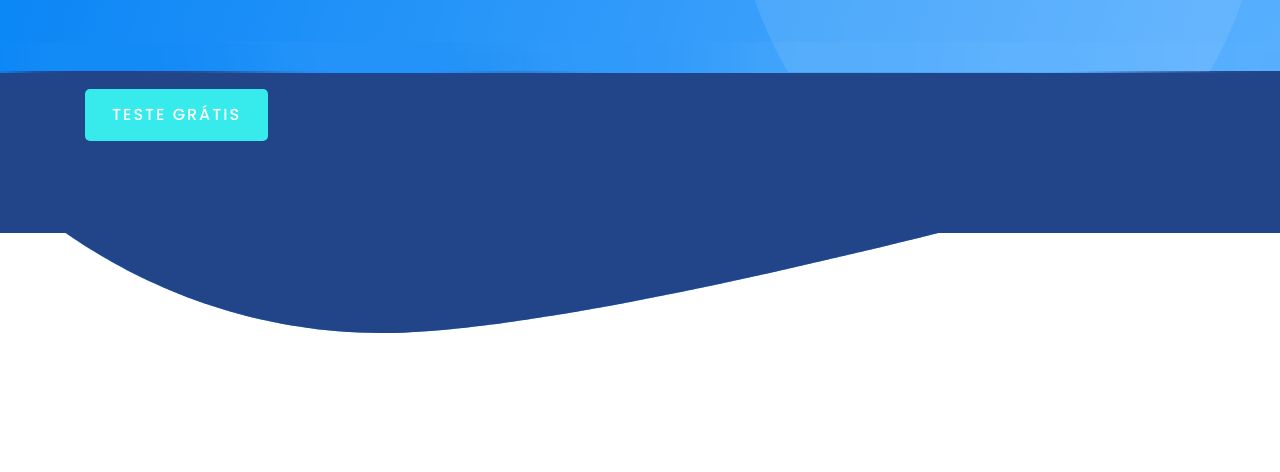
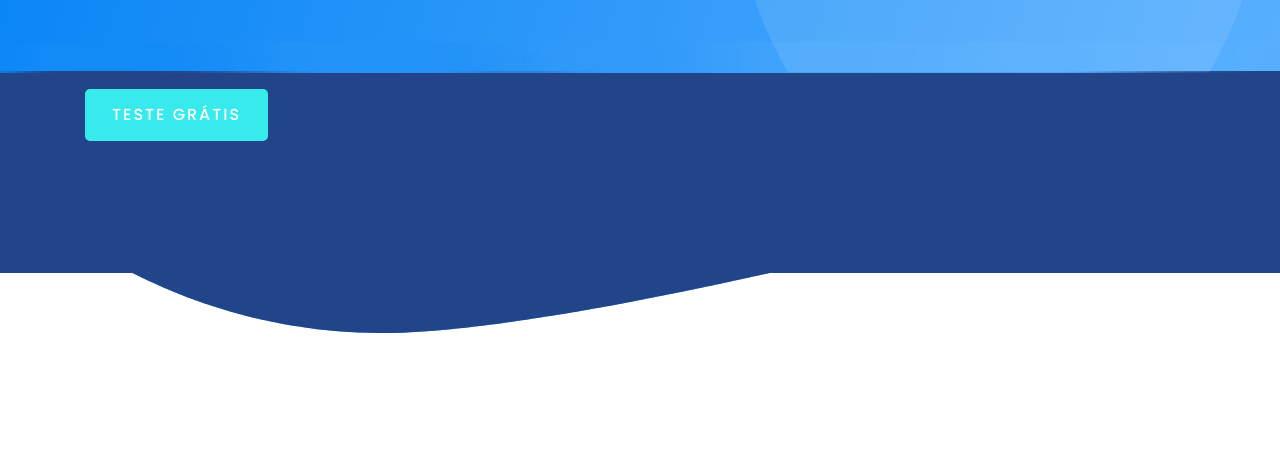
Before and after one commit to Adriellf/adriellf.github.io, a PHP site: page / in a window 1280 px wide. Shown: the part 567-1039 px from the top of the page. Run offline with PHP 8.4, Linux system fonts and the light colour scheme.

Commit message:
bug no opera

```diff
--- a/css/blue.css
+++ b/css/blue.css
@@ -6,7 +6,7 @@
 
 div.waves{
   width: 100%;
-  height: 100%;
+  height: 105%;
   position: absolute;
 }
 
--- a/index.html
+++ b/index.html
@@ -74,7 +74,7 @@
         </div>
         </div>
         <div class="waves">
-            <svg width="100%" height="200px" fill="none" version="1.1" xmlns="http://www.w3.org/2000/svg">
+            <svg width="100%" height="230px" fill="none" version="1.1" xmlns="http://www.w3.org/2000/svg">
                 <linearGradient id="grad1" x1="0%" y1="0%" x2="100%" y2="0%">
                     <stop offset="0%" stop-color="#224488" />
                     <stop offset="50%" stop-color="#224488" />
```
